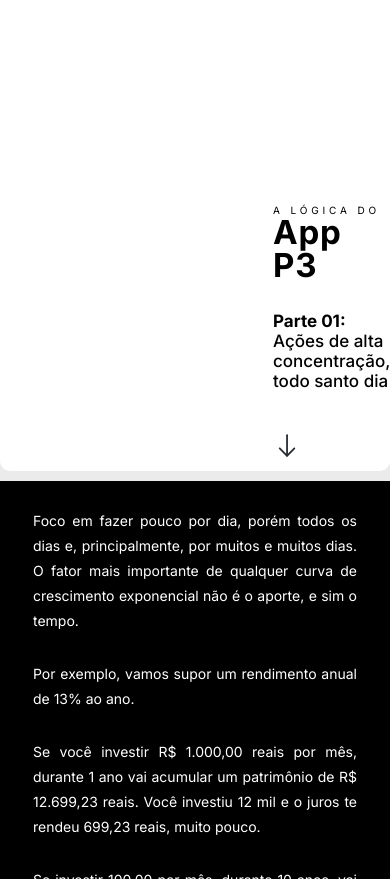
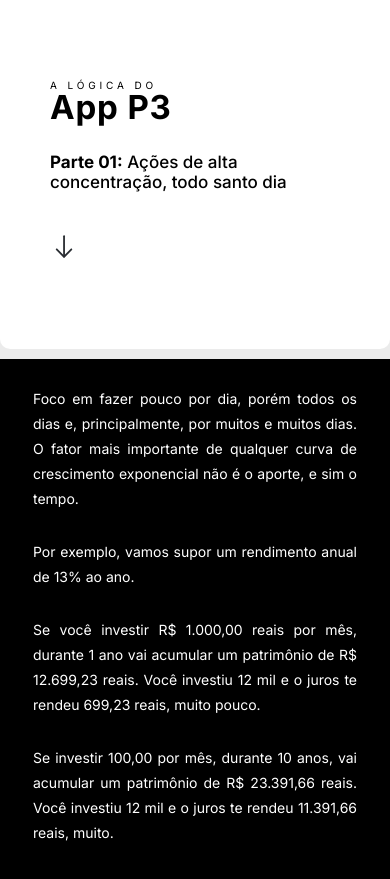
Before and after one commit to Daniel-Vitor-Duarte/paginaTeste, a plain HTML site: page index.html in a window 390 px wide. Shown: the part 2414-3293 px from the top of the page. Drawn offline with Linux system fonts and the light colour scheme; a web font is replaced by a local one.

Commit message:
segundo commit

```diff
--- a/style.css
+++ b/style.css
@@ -1213,10 +1213,14 @@ img {
         margin-top:-38px;
     }
 
+    .a-logica-p3-esquerda{
+       height: 390px;
+    }
+
     .a-logica-p3-esquerda-1{
         height: 350px;
         text-align: left;
-        padding: 83px 0 104px 33px;
+        margin: 120px auto auto 50px;
     }
 
     .a-logica-p3-esquerda-1 h1{
```
